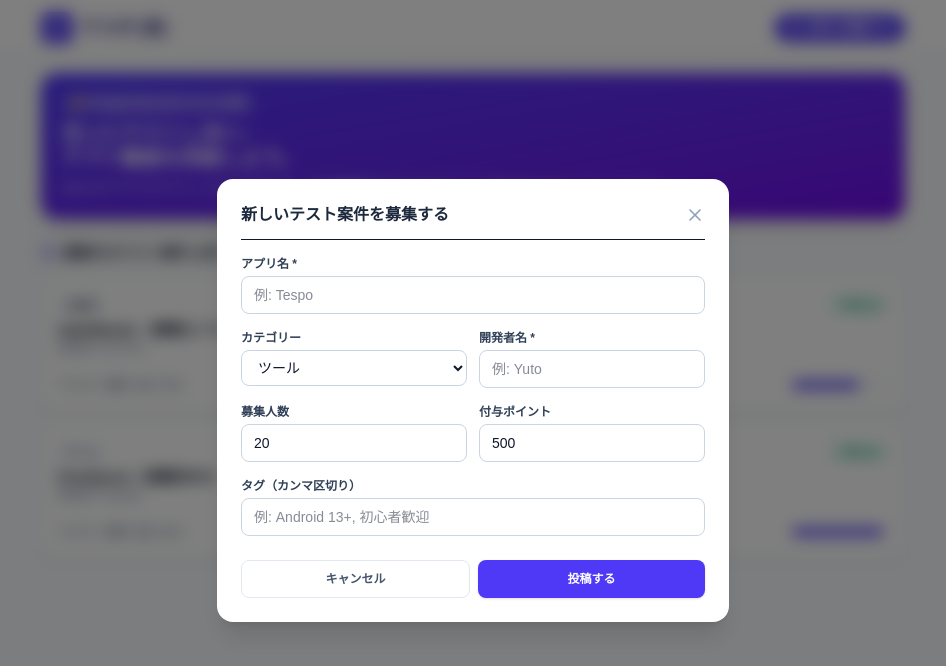
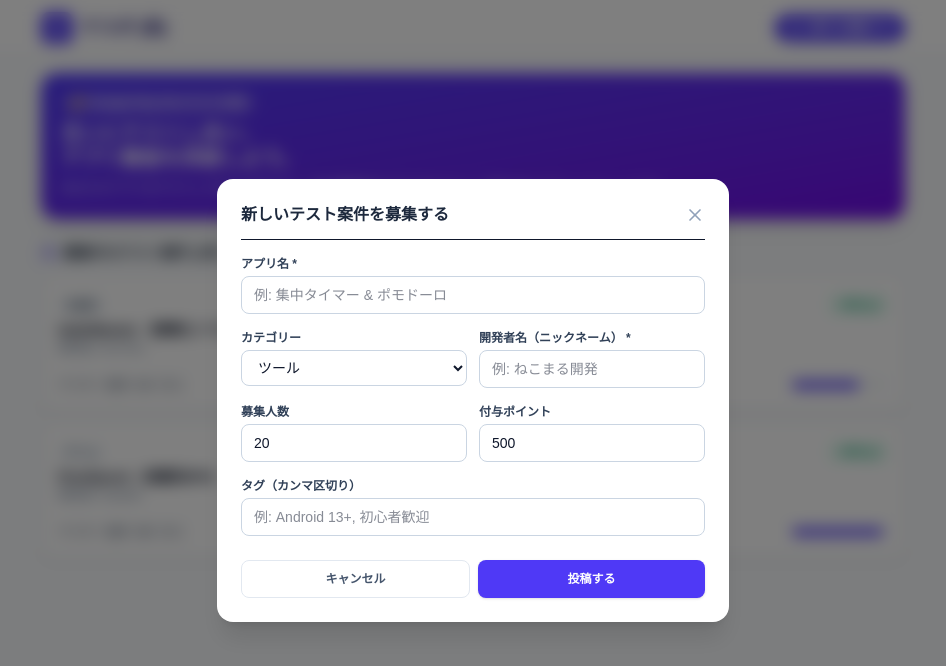
Before and after one commit to yutoookawa/tespo-app, a Next.js app: page / in a window 1280 px wide. Both pictures are taken after a click on the button "案件を募集する". Shown: the top 666 px of the page, without its empty margins (167-1113 px from the left). Built offline with nearby package versions, Linux system fonts and the light colour scheme.

Commit message:
fix: update placeholders

```diff
--- a/src/app/page.tsx
+++ b/src/app/page.tsx
@@ -173,12 +173,12 @@ export default function Home() {
             </div>
 
             <form onSubmit={handleSubmit} className="space-y-4 text-xs">
-              <div>
+             <div>
                 <label className="block font-semibold text-slate-700 mb-1">アプリ名 *</label>
                 <input
                   type="text"
                   required
-                  placeholder="例: Tespo"
+                  placeholder="例: 集中タイマー &amp; ポモドーロ"
                   value={formData.name}
                   onChange={(e) => setFormData({ ...formData, name: e.target.value })}
                   className="w-full border border-slate-300 rounded-lg px-3 py-2 focus:outline-none focus:border-indigo-500 text-sm"
@@ -201,17 +201,18 @@ export default function Home() {
                   </select>
                 </div>
                 <div>
-                  <label className="block font-semibold text-slate-700 mb-1">開発者名 *</label>
+                  <label className="block font-semibold text-slate-700 mb-1">開発者名（ニックネーム） *</label>
                   <input
                     type="text"
                     required
-                    placeholder="例: Yuto"
+                    placeholder="例: ねこまる開発"
                     value={formData.developer}
                     onChange={(e) => setFormData({ ...formData, developer: e.target.value })}
-                    className="w-full border border-slate-300 rounded-lg px-3 py-2 border-slate-300 rounded-lg text-sm"
+                    className="w-full border border-slate-300 rounded-lg px-3 py-2 text-sm"
                   />
                 </div>
               </div>
+
 
               <div className="grid grid-cols-2 gap-3">
                 <div>
```
